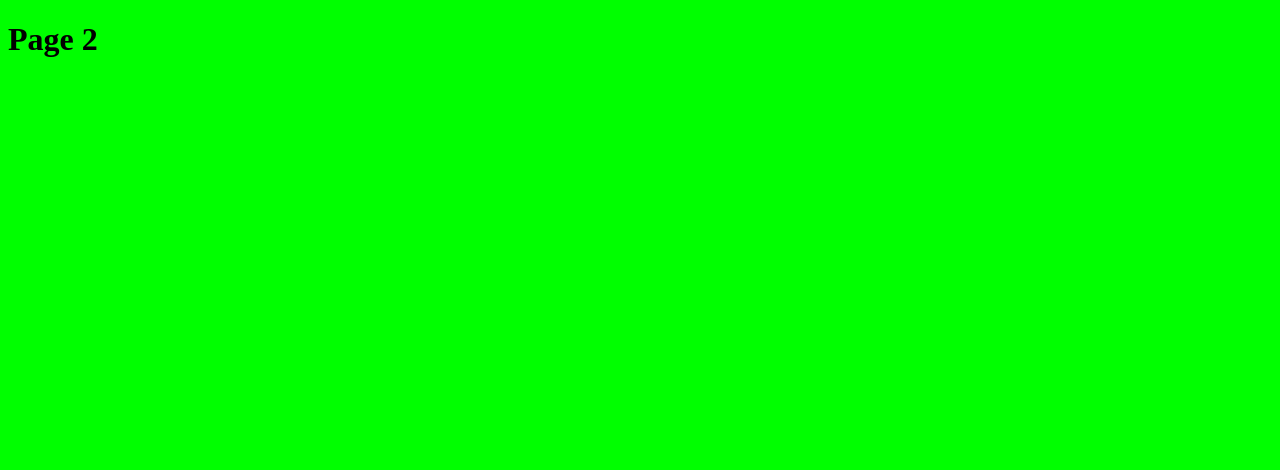
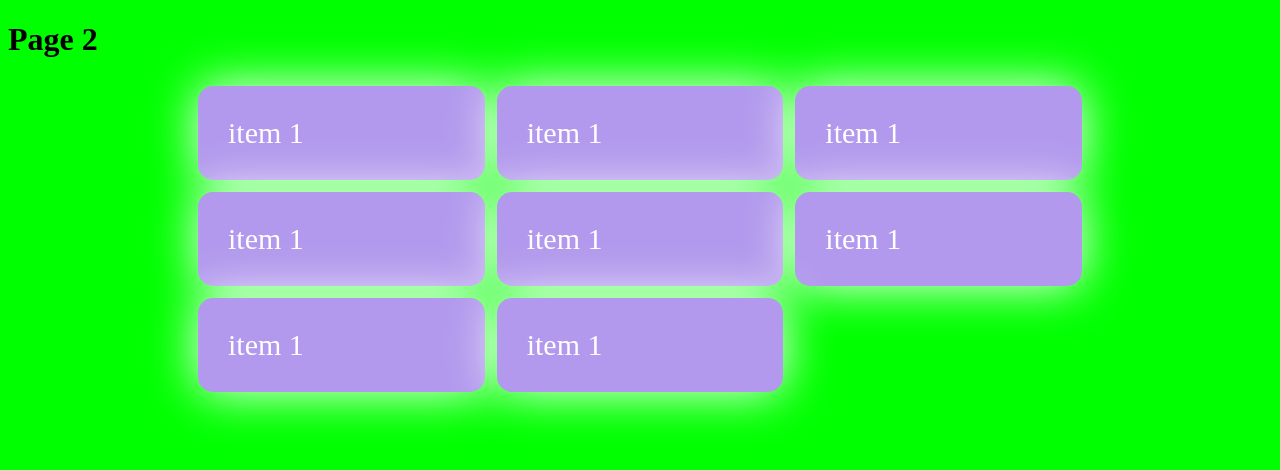
Before and after one commit to Qianqianye/iml300-s22, a plain HTML site: page project-3/page-2.html in a window 1280 px wide. Drawn offline with nearby package versions, Linux system fonts and the light colour scheme.

Commit message:
update firebase

```diff
--- a/project-3/page-2.html
+++ b/project-3/page-2.html
@@ -12,6 +12,17 @@
 
 <body>
     <h1>Page 2</h1>
+    <div class= "container">
+        <div class ="item">item 1</div>
+        <div class ="item">item 1</div>
+        <div class ="item">item 1</div>
+        <div class ="item">item 1</div>
+        <div class ="item">item 1</div>
+        <div class ="item">item 1</div>
+        <div class ="item">item 1</div>
+        <div class ="item">item 1</div>
+
+    </div>
 
 
 </body>
--- a/project-3/style.css
+++ b/project-3/style.css
@@ -1,3 +1,25 @@
 body {
     background-color: lime;
 }
+
+
+.container{
+  font-size: 30px;
+/*   background-color: yellow; */
+
+  margin:auto;
+  width:70vw;
+  display: grid;
+  grid-template-columns: 1fr 1fr 1fr;
+}
+
+.item{
+  background-color: #b299ed;
+  color:white;
+  margin:0.2em;
+  padding: 1em;
+  border-radius: 15px;
+  box-shadow: 0 0 50px #fff;
+
+  /*   border: 1px solid white; */
+}
```
Also changed, not shown: firebase-demo/script.js (+7 -6 lines).
